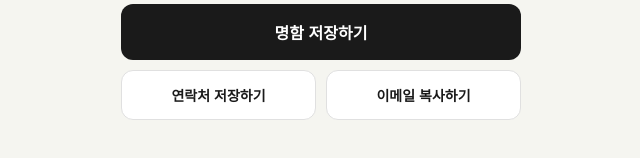
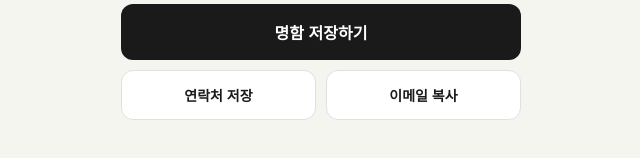
Before and after one commit to sohnes51/namecard, a plain HTML site: page index.html in a window 1280 px wide. Shown: the part 514-672 px from the top of the page, 319-959 px from the left. Drawn offline with Linux system fonts and the light colour scheme.

Commit message:
Shorten button labels

```diff
--- a/index.html
+++ b/index.html
@@ -120,8 +120,8 @@
     <div class="buttons">
       <button class="download-btn" id="downloadBtn">명함 저장하기</button>
       <div class="sub-buttons">
-        <button class="sub-btn" id="contactBtn">연락처 저장하기</button>
-        <button class="sub-btn" id="emailBtn">이메일 복사하기</button>
+        <button class="sub-btn" id="contactBtn">연락처 저장</button>
+        <button class="sub-btn" id="emailBtn">이메일 복사</button>
       </div>
     </div>
   </div>
```
